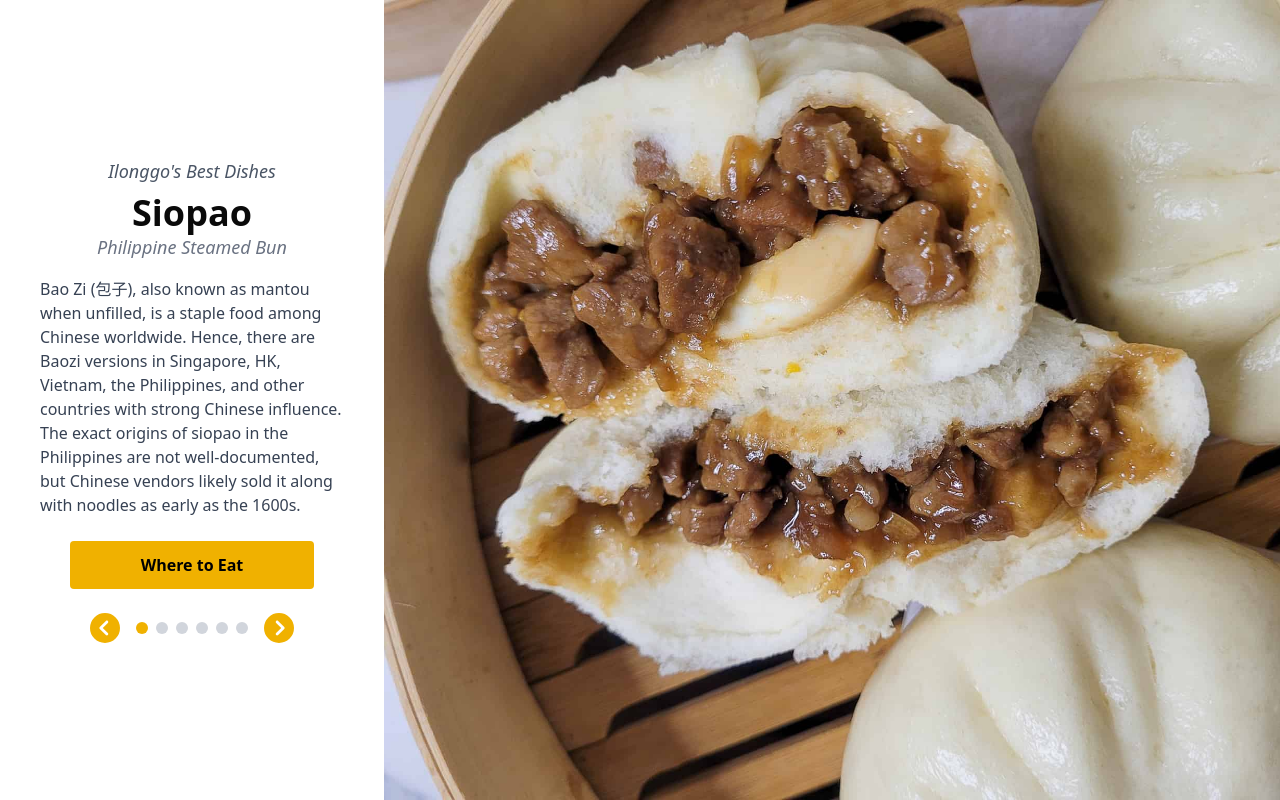
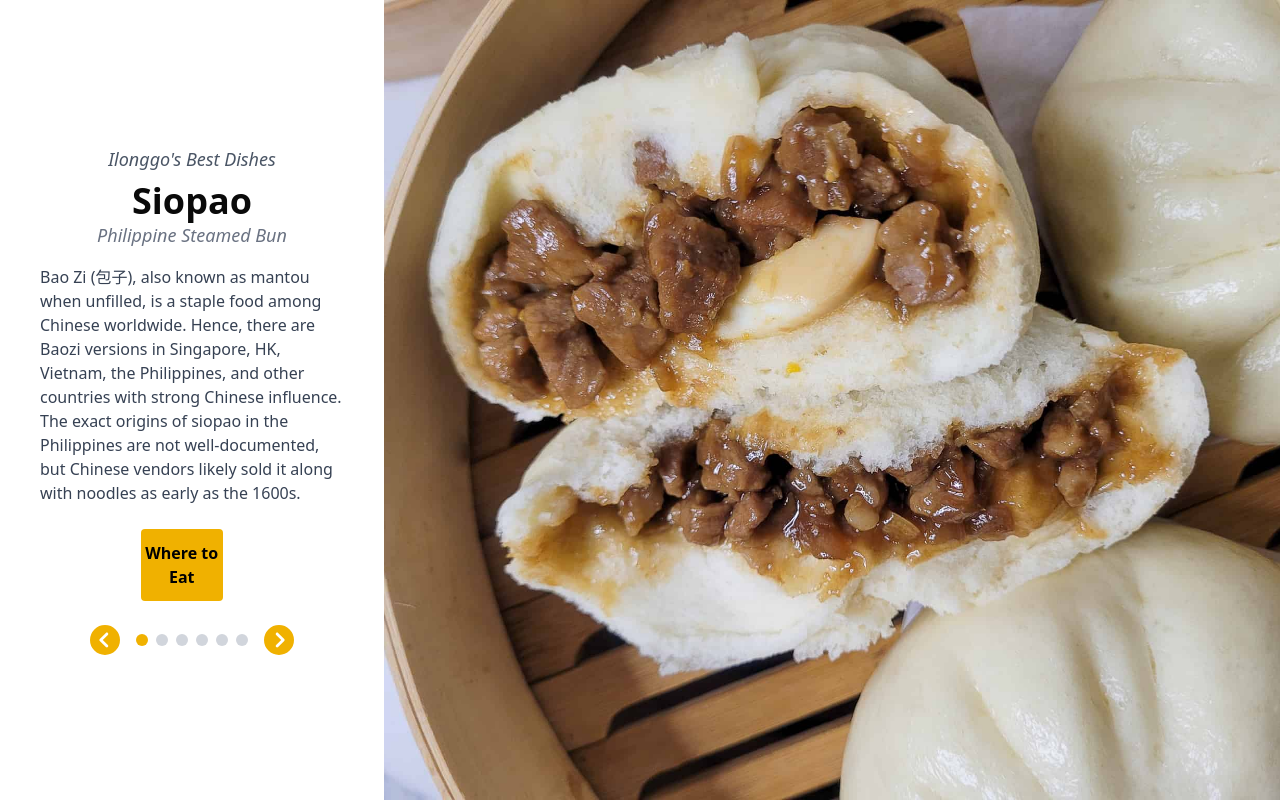
Before and after one commit to WARP-Personal-Organization/food-maps, a Next.js app: page / in a window 1280 px wide. Built offline with nearby package versions, Linux system fonts and the light colour scheme.

Commit message:
feat: connect home to food map page

```diff
--- a/src/components/Homepage.tsx
+++ b/src/components/Homepage.tsx
@@ -4,6 +4,7 @@ import React, { useState, useRef } from "react";
 import { FaCircleChevronLeft, FaCircleChevronRight } from "react-icons/fa6";
 import { GoArrowRight } from "react-icons/go";
 import Image from "next/image";
+import Link from "next/link"; // Import Link
 import Navbar from "./Navbar";
 
 const dishes = [
@@ -83,7 +84,7 @@ export default function HomePage() {
       {/* MOBILE VIEW */}
       <div className="lg:hidden flex flex-col h-screen">
         <section className="fixed top-0 z-50 w-full">
-            <Navbar/>
+          <Navbar />
         </section>
         {/* Top Image (40% height) */}
         <div
@@ -118,9 +119,11 @@ export default function HomePage() {
           </div>
 
           {/* Button */}
+          <Link href="/food-map">
             <button className="w-[90%] bg-yellow-500 text-black font-bold py-3 rounded mx-auto">
               Where to Eat
             </button>
+          </Link>
         </div>
       </div>
 
@@ -136,9 +139,11 @@ export default function HomePage() {
           <p className="text-gray-700 mt-4">{dishes[activeIndex].description}</p>
 
           {/* Button */}
+          <Link href="/food-map">
             <button className="mt-6 w-[80%] bg-yellow-500 text-black font-bold py-3 rounded">
               Where to Eat
             </button>
+          </Link>
 
           {/* Navigation Slider */}
           <div className="mt-6 flex items-center gap-4">
```
Also changed, not shown: src/app/food-map/page.tsx (renamed from src/food-map/page.tsx). Lines whose indentation alone changed are shown as unchanged.
